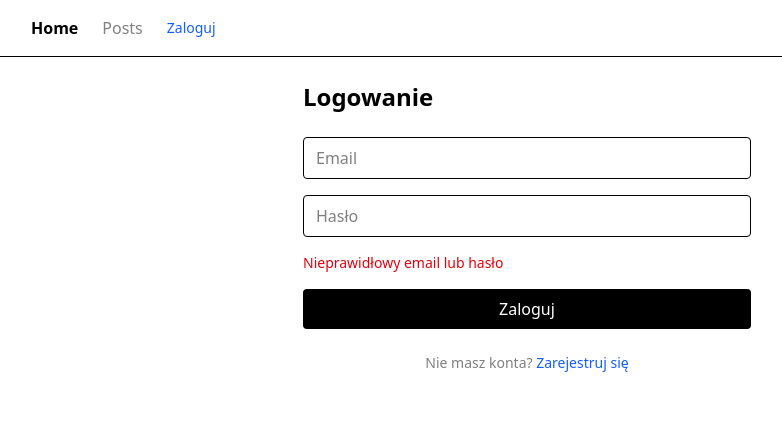
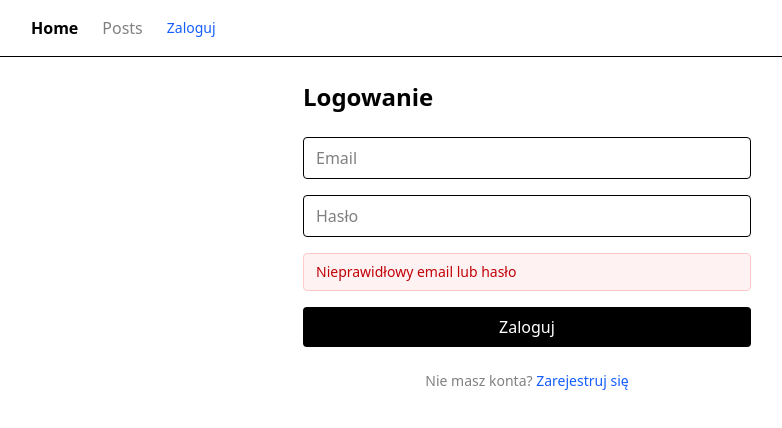
Before and after one commit to BartoszBee/blog-ref, a Next.js app: page /login in a window 1280 px wide. Both pictures are taken after typing "name@example.com", "Sample123" into the empty fields and a click on the button "Zaloguj". Shown: the top 428 px of the page, without its empty margins (113-895 px from the left). Built offline with nearby package versions, Linux system fonts and the light colour scheme; no server answers; the database is empty.

Commit message:
refactor to one formerror

```diff
--- a/app/login/page.tsx
+++ b/app/login/page.tsx
@@ -4,6 +4,7 @@ import { useActionState } from "react";
 import { loginAction, LoginState } from "./loginAction";
 import Link from "next/link";
 import LoginButton from "@/components/LoginButton";
+import FormError from "@/components/FormError";
 
 const initialState: LoginState = { ok: true };
 
@@ -31,9 +32,7 @@ export default function LoginPage() {
           className="w-full rounded border px-3 py-2"
         />
 
-        {state.ok === false && (
-          <p className="text-sm text-red-600">{state.error}</p>
-        )}
+        {state.ok === false && <FormError message={state.error} />}
 
         <LoginButton />
       </form>
--- a/app/posts/[slug]/AddCommentForm.tsx
+++ b/app/posts/[slug]/AddCommentForm.tsx
@@ -3,6 +3,7 @@
 import { useActionState } from "react";
 import { useFormStatus } from "react-dom";
 import { addCommentAction } from "./comments/actions";
+import FormError from "@/components/FormError";
 
 type State = { ok: true } | { ok: false; error: string };
 
@@ -38,9 +39,7 @@ export function AddCommentForm({ postId }: { postId: number }) {
         disabled={false}
       />
 
-      {state.ok === false && (
-        <p className="text-sm text-red-600">{state.error}</p>
-      )}
+     {state.ok === false && <FormError message={state.error} />}
 
       <SubmitButton />
     </form>
--- a/app/posts/edit/[id]/EditForm.tsx
+++ b/app/posts/edit/[id]/EditForm.tsx
@@ -3,6 +3,7 @@
 import { useActionState } from "react";
 import SubmitButton from "./SubmitButton";
 import updatePost from "./updatePostAction";
+import FormError from "@/components/FormError";
 
 type Post = {
   id: number;
@@ -28,9 +29,8 @@ export default function EditForm({ post }: { post: Post }){
           className="w-full rounded border px-3 py-2"
         />
 
-        {state.error && (
-          <p className="text-sm text-destructive">{state.error}</p>
-        )}
+
+        {state.error && <FormError message={state.error} />}
       </div>
 
       <SubmitButton />
--- a/app/posts/new/newPostForm.tsx
+++ b/app/posts/new/newPostForm.tsx
@@ -3,6 +3,7 @@
 import { useActionState } from "react";
 import SubmitButton from "./SubmitButton";
 import createPost from "./createPostAction";
+import FormError from "@/components/FormError";
 
 export default function ProtectedForm() {
   const [state, formAction] = useActionState(createPost, {});
@@ -16,9 +17,8 @@ export default function ProtectedForm() {
           className="w-full rounded border px-3 py-2"
         />
 
-        {state.error && (
-          <p className="text-sm text-destructive">{state.error}</p>
-        )}
+
+        {state.error && <FormError message={state.error} />}
       </div>
 
       <SubmitButton />
--- a/app/register/page.tsx
+++ b/app/register/page.tsx
@@ -3,6 +3,7 @@
 import { useActionState } from "react";
 import { registerAction, RegisterState } from "./registerAction";
 import RegisterButton from "@/components/RegisterButton";
+import FormError from "@/components/FormError";
 
 const initialState: RegisterState = { ok: true };
 
@@ -30,9 +31,9 @@ export default function RegisterPage() {
           className="w-full rounded border px-3 py-2"
         />
 
-        {state.ok === false && (
-          <p className="text-sm text-red-600">{state.error}</p>
-        )}
+
+
+        {state.ok === false && <FormError message={state.error} />}
 
         <RegisterButton />
       </form>
--- /dev/null
+++ b/components/FormError.tsx
@@ -0,0 +1,16 @@
+type FormErrorProps = {
+  message?: string;
+};
+
+export default function FormError({ message }: FormErrorProps) {
+  if (!message) return null;
+
+  return (
+    <p
+      role="alert"
+      className="rounded border border-red-200 bg-red-50 px-3 py-2 text-sm text-red-700"
+    >
+      {message}
+    </p>
+  );
+}
```
